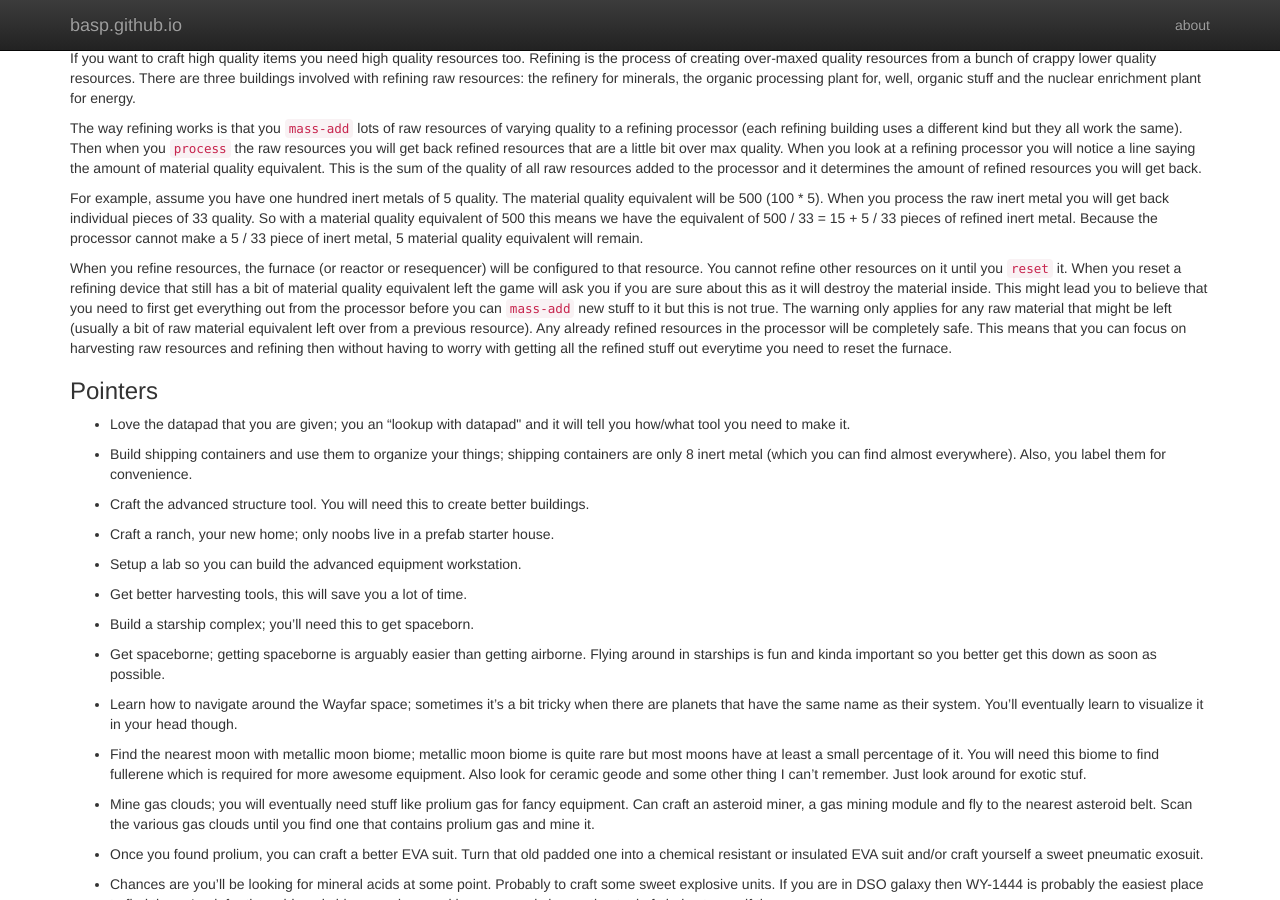
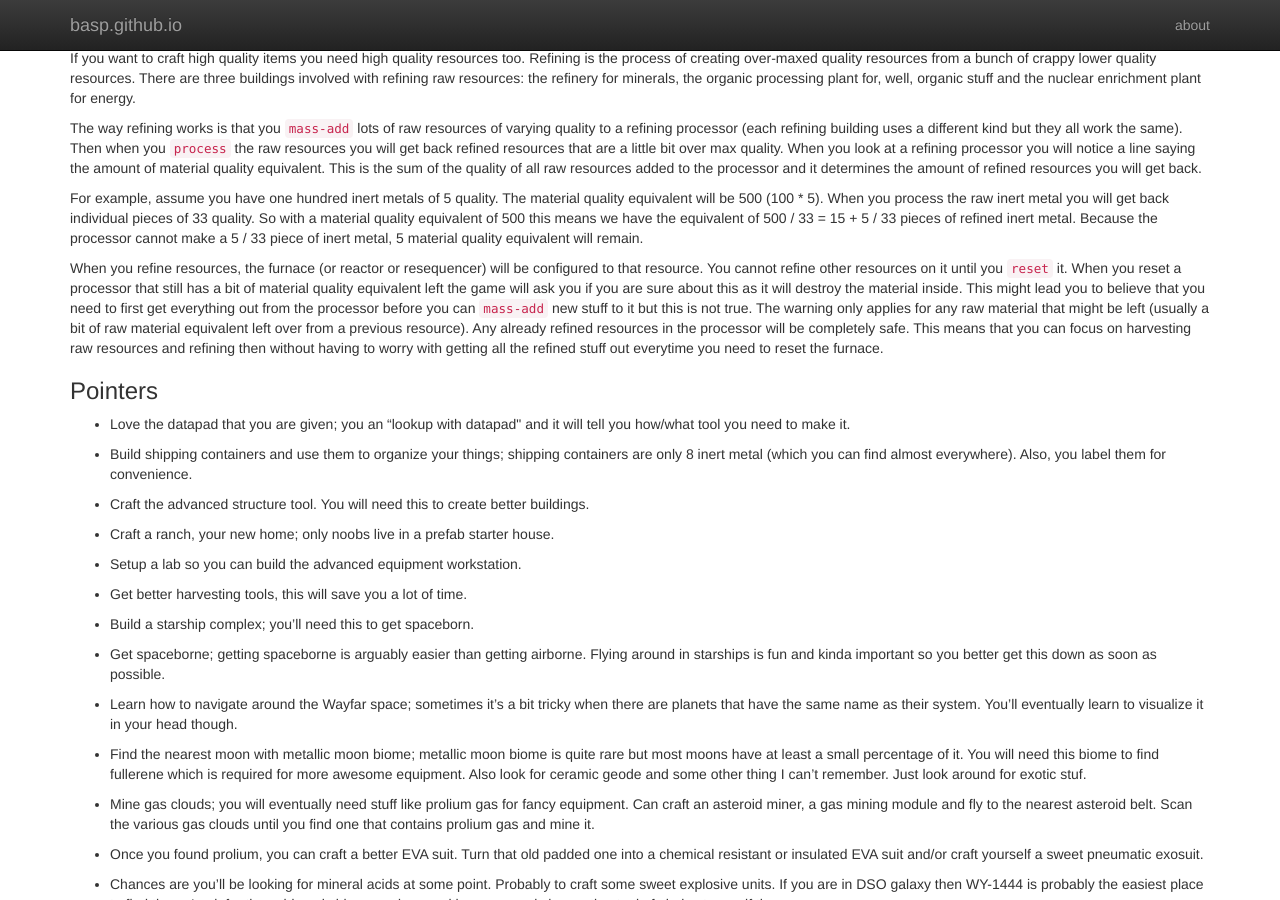
Before and after one commit to basp/basp.github.io, a Jekyll site: the page built from _posts/2014-03-27-AI-opinionated-newbie-guide.md, in a window 1280 px wide and 900 px high, scrolled down 2446 px. Built offline with Jekyll 4.4.1, drawn with Linux system fonts in a browser that asks for light colours; nearby versions of some CDN libraries; Markdown is read by kramdown in place of the engine named in the settings.

Commit message:
Terminology

```diff
--- a/_posts/2014-03-27-AI-opinionated-newbie-guide.md
+++ b/_posts/2014-03-27-AI-opinionated-newbie-guide.md
@@ -88,7 +88,7 @@ The way refining works is that you `mass-add` lots of raw resources of varying q
 
 For example, assume you have one hundred inert metals of 5 quality. The material quality equivalent will be 500 (100 * 5). When you process the raw inert metal you will get back individual pieces of 33 quality. So with a material quality equivalent of 500 this means we have the equivalent of 500 / 33 = 15 + 5 / 33 pieces of refined inert metal. Because the processor cannot make a 5 / 33 piece of inert metal, 5 material quality equivalent will remain.
 
-When you refine resources, the furnace (or reactor or resequencer) will be configured to that resource. You cannot refine other resources on it until you `reset` it. When you reset a refining device that still has a bit of material quality equivalent left the game will ask you if you are sure about this as it will destroy the material inside. This might lead you to believe that you need to first get everything out from the processor before you can `mass-add` new stuff to it but this is not true. The warning only applies for any raw material that might be left (usually a bit of raw material equivalent left over from a previous resource). Any already refined resources in the processor will be completely safe. This means that you can focus on harvesting raw resources and refining then without having to worry with getting all the refined stuff out everytime you need to reset the furnace.
+When you refine resources, the furnace (or reactor or resequencer) will be configured to that resource. You cannot refine other resources on it until you `reset` it. When you reset a processor that still has a bit of material quality equivalent left the game will ask you if you are sure about this as it will destroy the material inside. This might lead you to believe that you need to first get everything out from the processor before you can `mass-add` new stuff to it but this is not true. The warning only applies for any raw material that might be left (usually a bit of raw material equivalent left over from a previous resource). Any already refined resources in the processor will be completely safe. This means that you can focus on harvesting raw resources and refining then without having to worry with getting all the refined stuff out everytime you need to reset the furnace.
 
 ### Pointers
 * Love the datapad that you are given; you an "lookup <thing> with datapad" and it will tell you how/what tool you need to make it.
```
